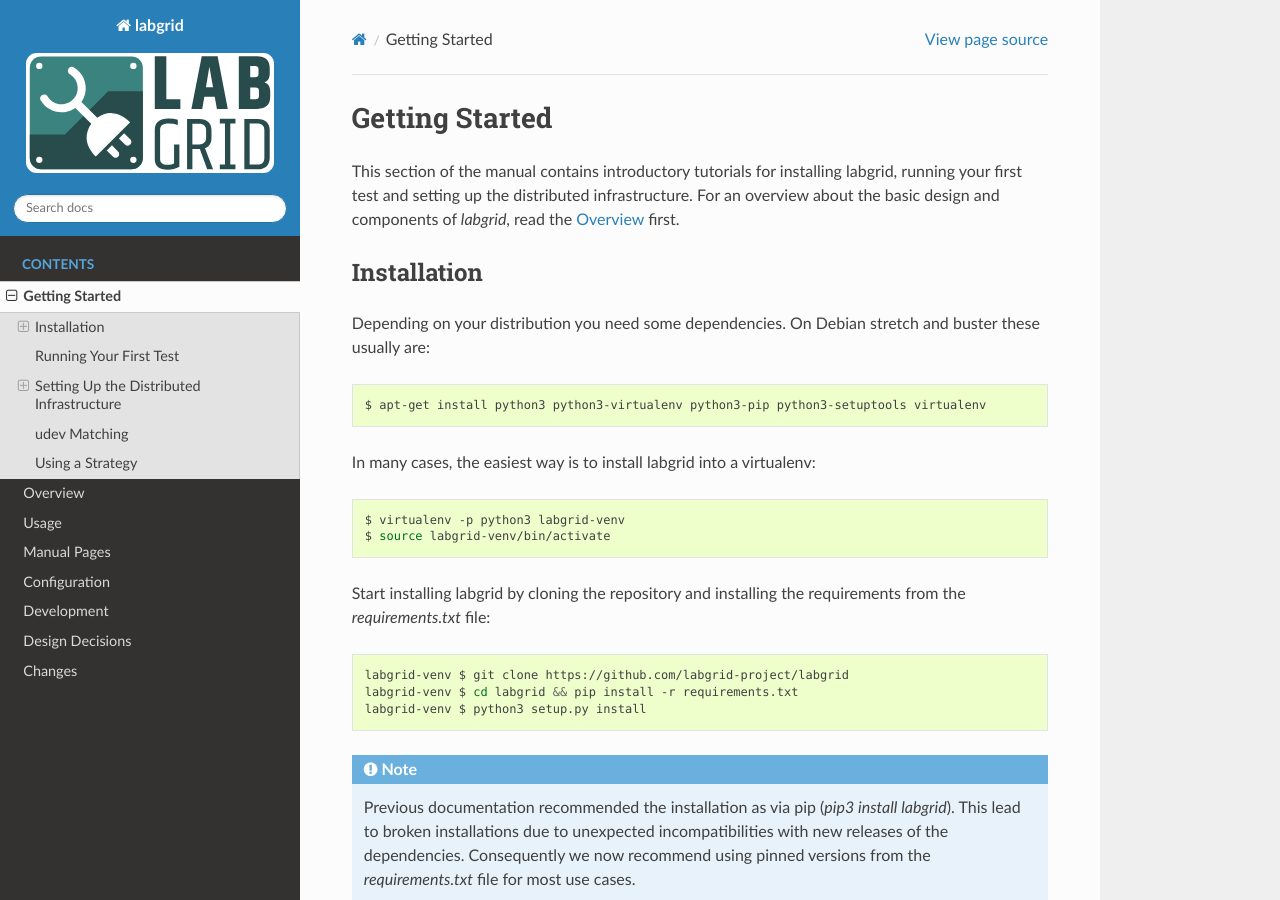
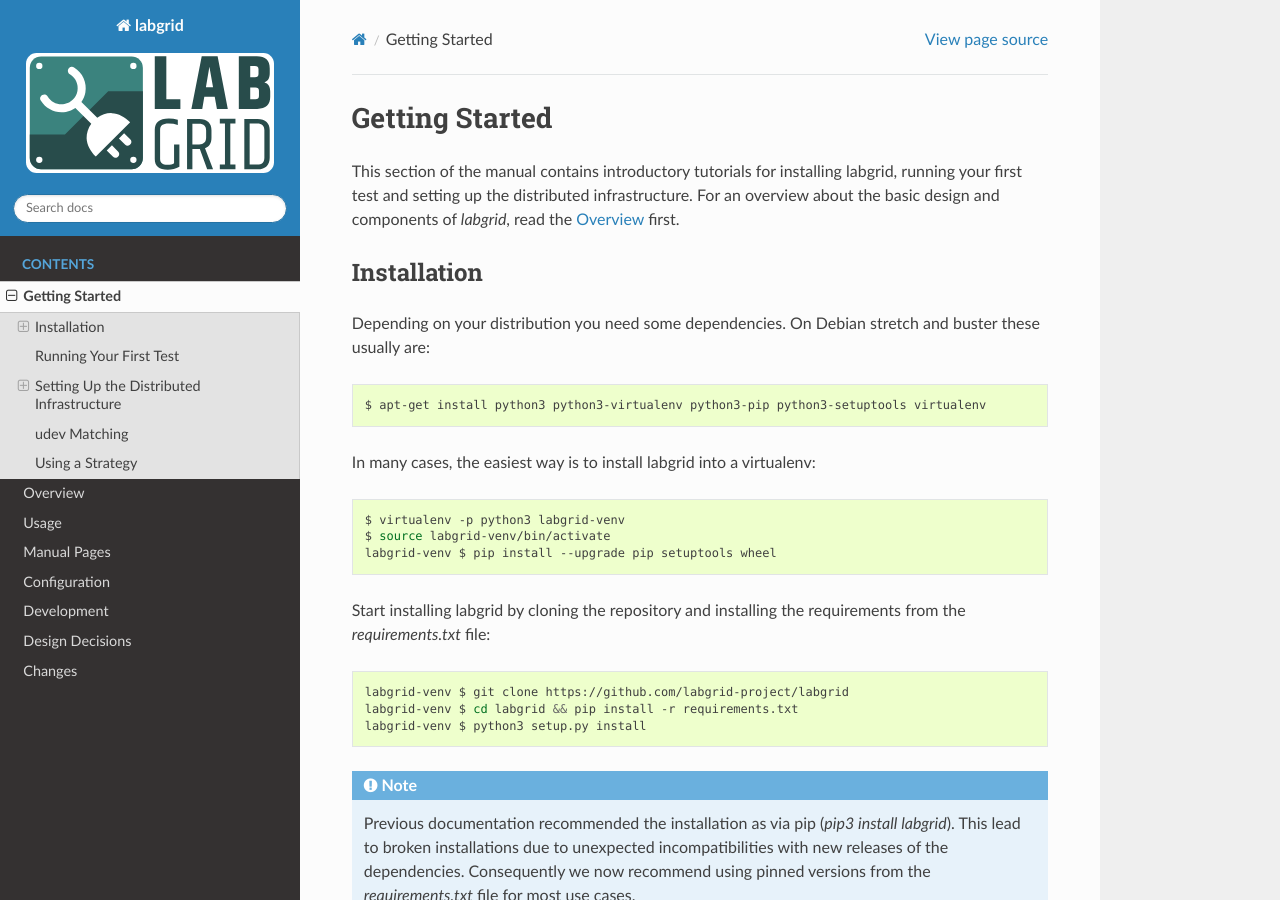
Before and after one commit to labgrid-project/labgrid, a Sphinx documentation site: the page built from doc/getting_started.rst, in a window 1280 px wide and 900 px high. Built offline with Sphinx 7.4.7 and the Read the Docs theme 2.0.0, drawn with Linux system fonts in a browser that asks for light colours; pages that are not in the unit, such as notebooks, are missing from menus; some of the changed text lies outside the part shown.

Commit message:
Add instructions to update pip when setting up a virtualenv for labgrid
Signed-off-by: Reisser <n.reisser@mewiso.de>

```diff
--- a/doc/RELEASE.rst
+++ b/doc/RELEASE.rst
@@ -83,6 +83,7 @@ Test the upload by using pypi dev as a download source
 
    virtualenv -p python3 labgrid-release-<your-version-number>
    source labgrid-release-<your-version-number>/bin/activate
+   pip install --upgrade pip setuptools wheel
    pip install --index-url https://test.pypi.org/simple/ labgrid
 
 And optionally run the tests:
--- a/doc/development.rst
+++ b/doc/development.rst
@@ -17,6 +17,7 @@ Create and activate a virtualenv for labgrid:
 
    virtualenv -p python3 venv
    source venv/bin/activate
+   pip install --upgrade pip setuptools wheel
 
 Install required dependencies:
 
@@ -680,6 +681,7 @@ When contributing to documentation it's practical to be able to build it also lo
     # Optional - install requirements in a virtualenv
     virtualenv -p python3 labgrid-venv
     source labgrid-venv/bin/activate
+    pip install --upgrade pip setuptools wheel
 
     git clone https://github.com/labgrid-project/labgrid.git
     cd labgrid
--- a/doc/getting_started.rst
+++ b/doc/getting_started.rst
@@ -23,6 +23,7 @@ In many cases, the easiest way is to install labgrid into a virtualenv:
 
     $ virtualenv -p python3 labgrid-venv
     $ source labgrid-venv/bin/activate
+    labgrid-venv $ pip install --upgrade pip setuptools wheel
 
 Start installing labgrid by cloning the repository and installing the
 requirements from the `requirements.txt` file:
@@ -178,6 +179,7 @@ extra virtualenv and install the dependencies via the requirements file.
     $ sudo apt install libsnappy-dev
     $ virtualenv -p python3 crossbar-venv
     $ source crossbar-venv/bin/activate
+    crossbar-venv $ pip install --upgrade pip setuptools wheel
     crossbar-venv $ git clone https://github.com/labgrid-project/labgrid
     crossbar-venv $ cd labgrid && pip install -r crossbar-requirements.txt
     crossbar-venv $ python setup.py install
```
Also changed, not shown: README.rst (+5 -3 lines).
